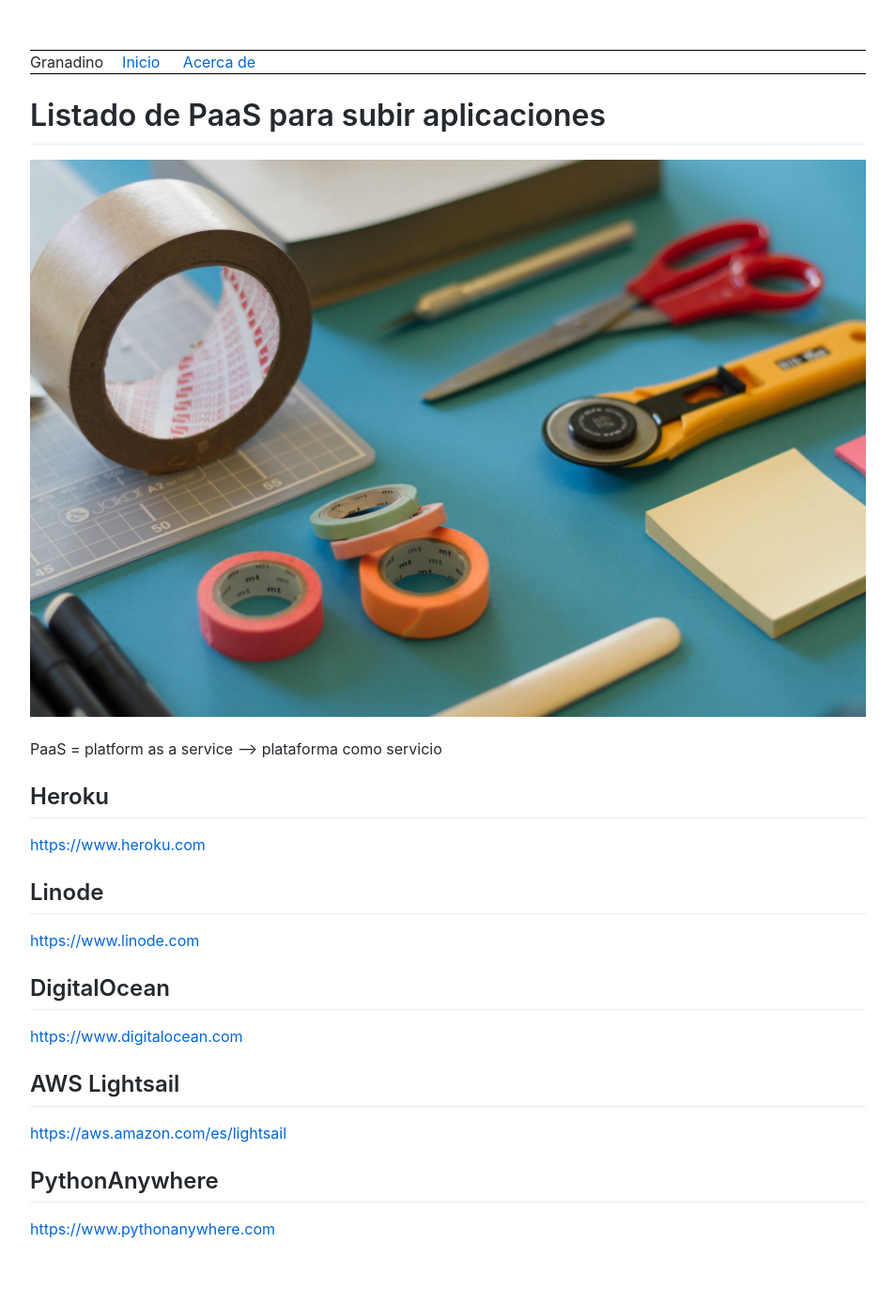
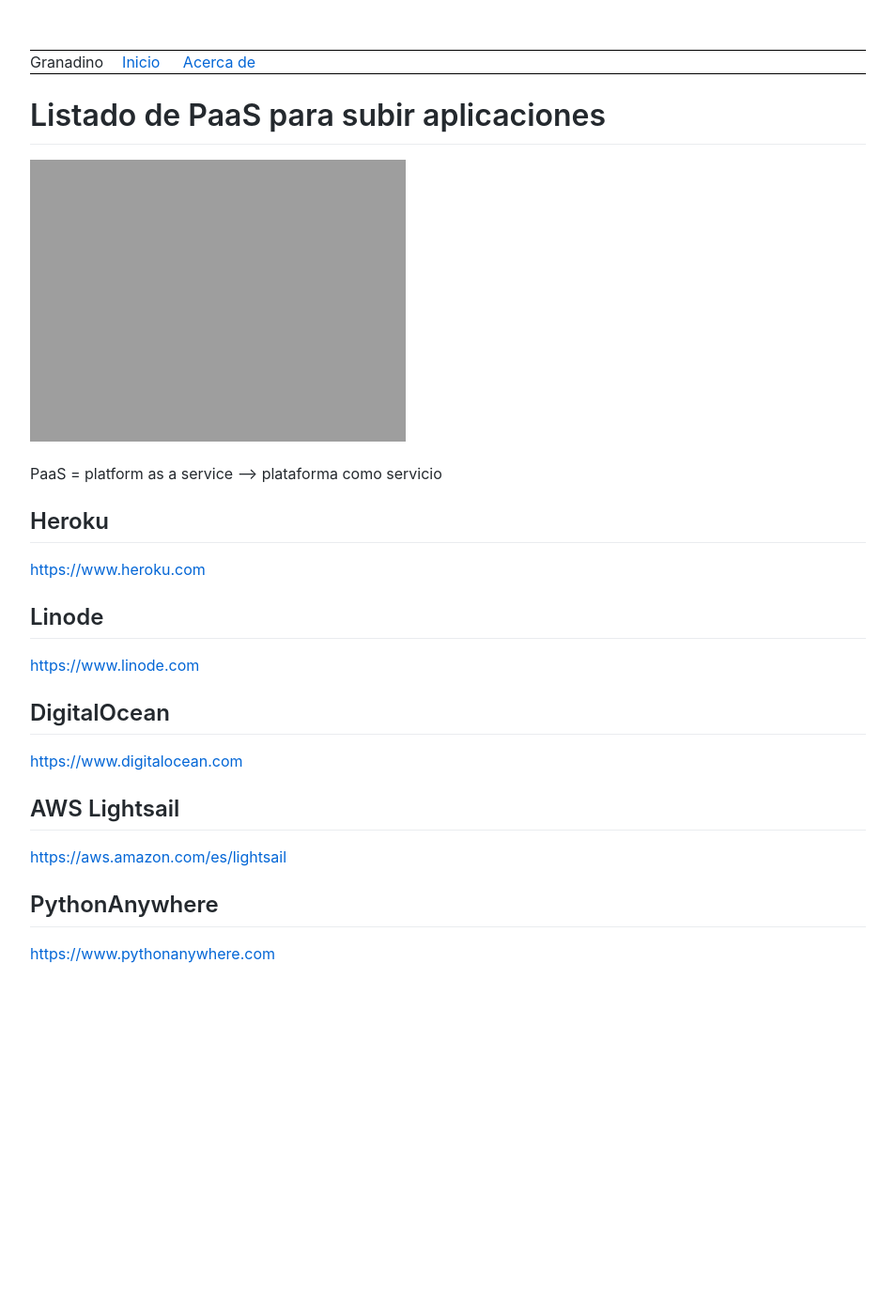
Before and after one commit to Akira3030/formacion, a Jekyll site: the page built from articulos/algunos-paas-para-nuestras-aplicaciones.md, in a window 1280 px wide. Shown: the whole page at 94% size, without its empty margins (163-1116 px from the left). Built offline with Jekyll 4.4.1, drawn with Linux system fonts in a browser that asks for light colours; after the commit the page ends 1096 px from its top, so only the background shows below that.

Commit message:
Update algunos-paas-para-nuestras-aplicaciones.md

```diff
--- a/articulos/algunos-paas-para-nuestras-aplicaciones.md
+++ b/articulos/algunos-paas-para-nuestras-aplicaciones.md
@@ -5,7 +5,7 @@
 
 # Listado de PaaS para subir aplicaciones
 
-![]({{ site.site_url }}/assets/img/office-supplies-1149055_1920.jpg)
+![]({{ site.site_url }}/assets/img/office-supplies-1149055_1920_alt_600.jpg)
 
 
 PaaS = platform as a service --> plataforma como servicio
```
